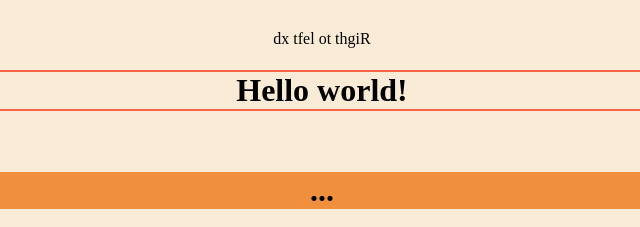
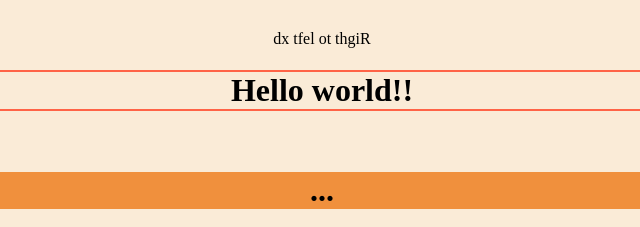
Before and after one commit to Celestiivoid/GUI_PROJECTS, a plain HTML site: page HTML_BASICS/htmlBasics.html in a window 1280 px wide. Shown: the part 2824-3051 px from the top of the page, 318-958 px from the left. Drawn offline with Linux system fonts and the light colour scheme.

Commit message:
Smol chenz agaib

```diff
--- a/HTML_BASICS/htmlBasics.html
+++ b/HTML_BASICS/htmlBasics.html
@@ -139,7 +139,7 @@
 
     <!--This is an example of a comment!!-->
 
-    <h1 style="border:2px solid tomato">Hello world!</h1> <br>
+    <h1 style="border:2px solid tomato">Hello world!!</h1> <br>
     <h1 style="background-color:rgb(240,144,61)">...</h1>
     <h1 style="background-color: rgba(255,99,71,0.6);">...</h1> <!-- 0-1 of the alpha determines the intensity of the transparency-->
 
```
